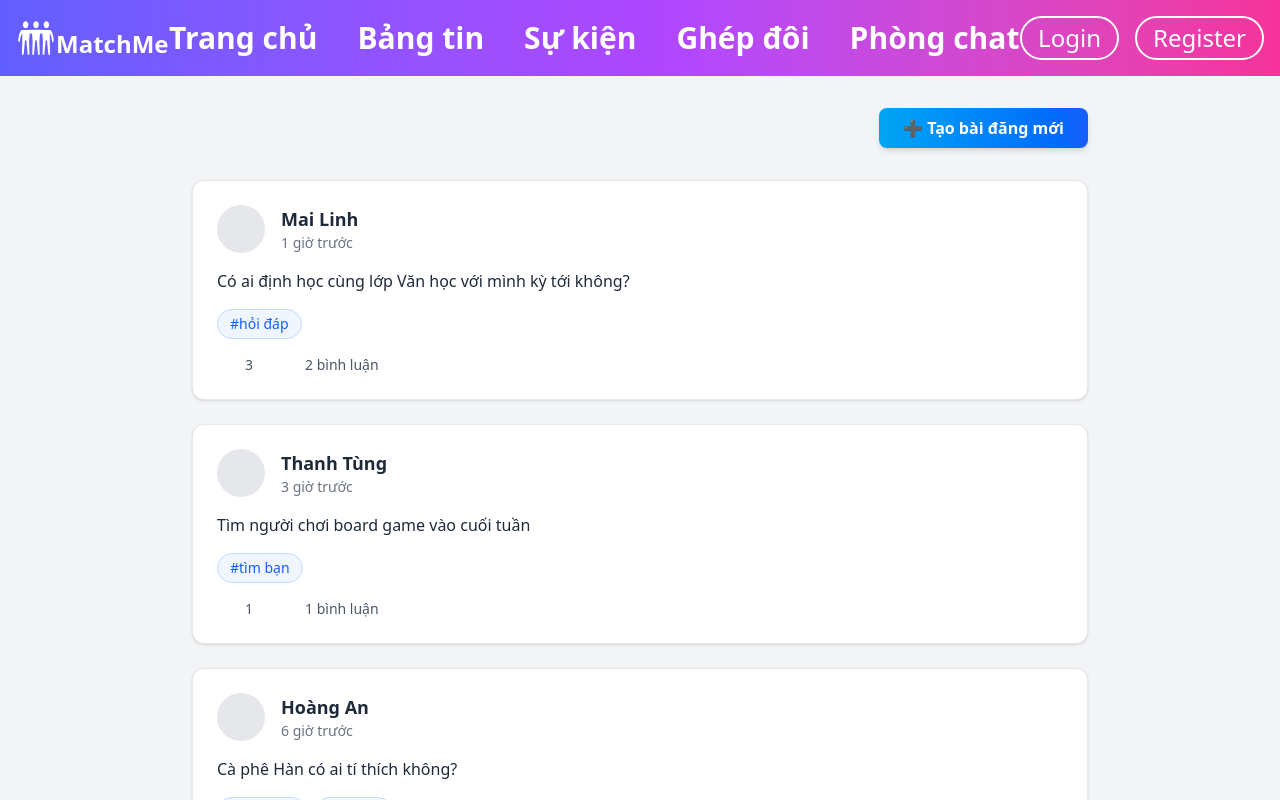
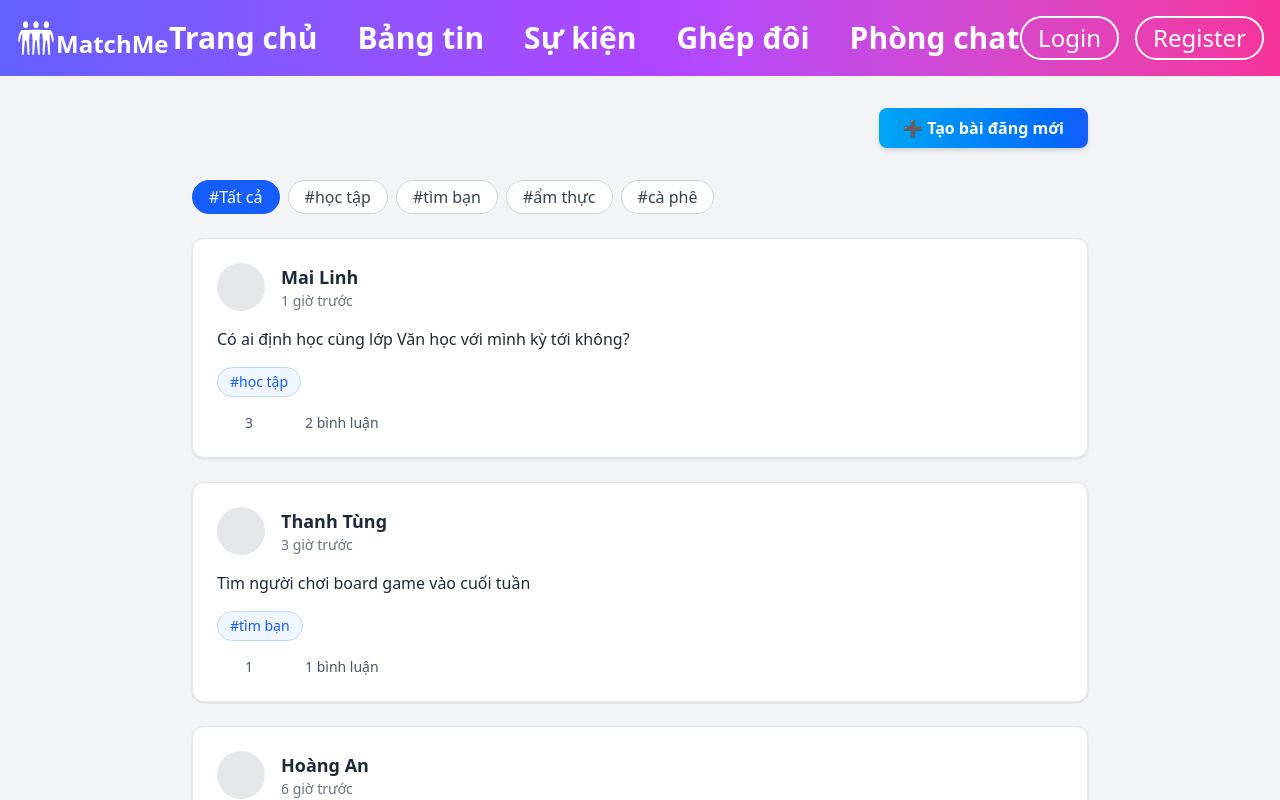
Before and after one commit to phucpham09/frontend-matchme-nextjs, a Next.js app: page /newsfeed in a window 1280 px wide. Shown: the top 800 px of the page. Built offline with nearby package versions, Linux system fonts and the light colour scheme; some icons are missing.

Commit message:
fix(event-chat): faking chat

```diff
--- a/src/app/(test)/chats/page.tsx
+++ b/src/app/(test)/chats/page.tsx
@@ -80,7 +80,7 @@ export default function MessagePage() {
           {/* Header */}
           <div className="flex items-center justify-between mb-6 pb-4 border-b">
             <div>
-              <h2 className="font-bold text-2xl text-gray-800">Aiden Chavez</h2>
+              <h2 className="font-bold text-2xl text-gray-800">Thanh Tùng</h2>
               <p className="text-gray-500 text-sm">
                 Hoạt động lần cuối: 2 giờ trước
               </p>
--- a/src/app/(test)/event/page.tsx
+++ b/src/app/(test)/event/page.tsx
@@ -6,11 +6,28 @@ import SendIcon from "@mui/icons-material/Send";
 export default function AnonymousFriendChat() {
   const [showChat, setShowChat] = useState(false);
   const [showFriendPrompt, setShowFriendPrompt] = useState(false);
+  const [text, setText] = useState("");
   const [messages, setMessages] = useState([
     { from: "other", text: "Chào cậu!!!!" },
     { from: "me", text: "Hello!!!" },
   ]);
   const [timeLeft, setTimeLeft] = useState(5 * 60); // 5*60 minutes
+
+  useEffect(() => {
+    if (showChat) {
+      const timeout = setTimeout(() => {
+        setMessages((prevMessages) => [
+          ...prevMessages,
+          {
+            from: "other",
+            text: "Cậu học ngành nào thế?",
+          },
+        ]);
+      }, 3000);
+
+      return () => clearTimeout(timeout);
+    }
+  }, [showChat]);
 
   useEffect(() => {
     let timer: NodeJS.Timeout;
@@ -55,7 +72,7 @@ export default function AnonymousFriendChat() {
           <button
             onClick={() => {
               setShowChat(true);
-              setTimeLeft(5*60);
+              setTimeLeft(5 * 60);
             }}
             className="bg-sky-500 text-white px-6 py-3 rounded-full hover:bg-sky-600 transition"
           >
@@ -101,8 +118,23 @@ export default function AnonymousFriendChat() {
                 type="text"
                 placeholder="Nhập tin nhắn..."
                 className="border px-4 py-2 rounded-full focus:outline-none focus:ring-2 focus:ring-sky-300"
+                value={text}
+                onChange={(e) => setText(e.target.value)}
               />
-              <button className="bg-blue-500 hover:bg-blue-600 text-white p-3 rounded-full shadow transition">
+              <button
+                className="bg-blue-500 hover:bg-blue-600 text-white p-3 rounded-full shadow transition"
+                onClick={() => {
+                  if (!text.trim()) return;
+                  setMessages((prevMessages) => [
+                    ...prevMessages,
+                    {
+                      from: "me",
+                      text: text,
+                    },
+                  ]);
+                  setText("");
+                }}
+              >
                 <SendIcon />
               </button>
             </div>
--- a/src/app/(test)/newsfeed/page.tsx
+++ b/src/app/(test)/newsfeed/page.tsx
@@ -7,6 +7,7 @@ import AccountCircleIcon from "@mui/icons-material/AccountCircle";
 export default function NewsfeedPage() {
   const [isPopupOpen, setIsPopupOpen] = useState(false);
   const [newContent, setNewContent] = useState("");
+  const [selectedTag, setSelectedTag] = useState("Tất cả");
   const [posts, setPosts] = useState([
     {
       id: 1,
@@ -14,7 +15,7 @@ export default function NewsfeedPage() {
       avatar: "/avatars/mai-linh.jpg",
       time: "1 giờ trước",
       content: "Có ai định học cùng lớp Văn học với mình kỳ tới không?",
-      tags: ["hỏi đáp"],
+      tags: ["học tập"],
       likes: 3,
       comments: 2,
     },
@@ -39,7 +40,10 @@ export default function NewsfeedPage() {
       comments: 5,
     },
   ]);
-
+  const allTags = [
+    "Tất cả",
+    ...Array.from(new Set(posts.flatMap((post) => post.tags))),
+  ];
   const handleOpenPopup = () => setIsPopupOpen(true);
   const handleClosePopup = () => {
     setIsPopupOpen(false);
@@ -79,8 +83,27 @@ export default function NewsfeedPage() {
         </div>
 
         {/* Posts */}
+        <div className="flex gap-2 flex-wrap mb-6">
+          {allTags.map((tag) => (
+            <button
+              key={tag}
+              onClick={() => setSelectedTag(tag)}
+              className={`px-4 py-1 rounded-full border ${
+                selectedTag === tag
+                  ? "bg-blue-600 text-white border-blue-600"
+                  : "bg-white text-gray-700 border-gray-300 hover:bg-gray-100"
+              } transition`}
+            >
+              #{tag}
+            </button>
+          ))}
+        </div>
         <div className="space-y-6">
-          {posts.map((post) => (
+          {posts
+            .filter((post) =>
+              selectedTag === "Tất cả" ? true : post.tags.includes(selectedTag)
+            )
+            .map((post) => (
               <div
                 key={post.id}
                 className="bg-white border border-gray-200 rounded-xl p-6 shadow hover:shadow-lg transition-all duration-300"
```
Lines whose indentation alone changed are shown as unchanged.
